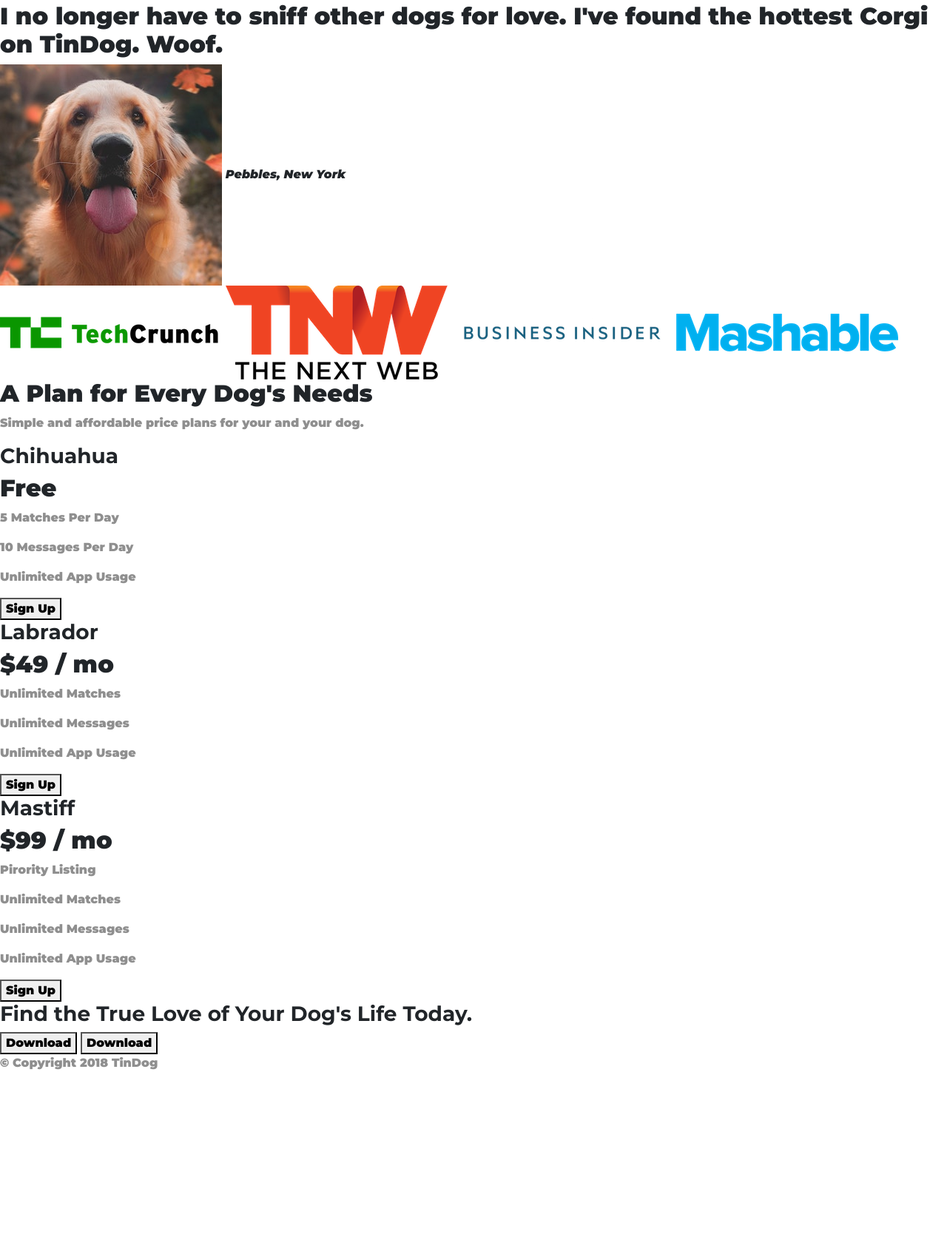
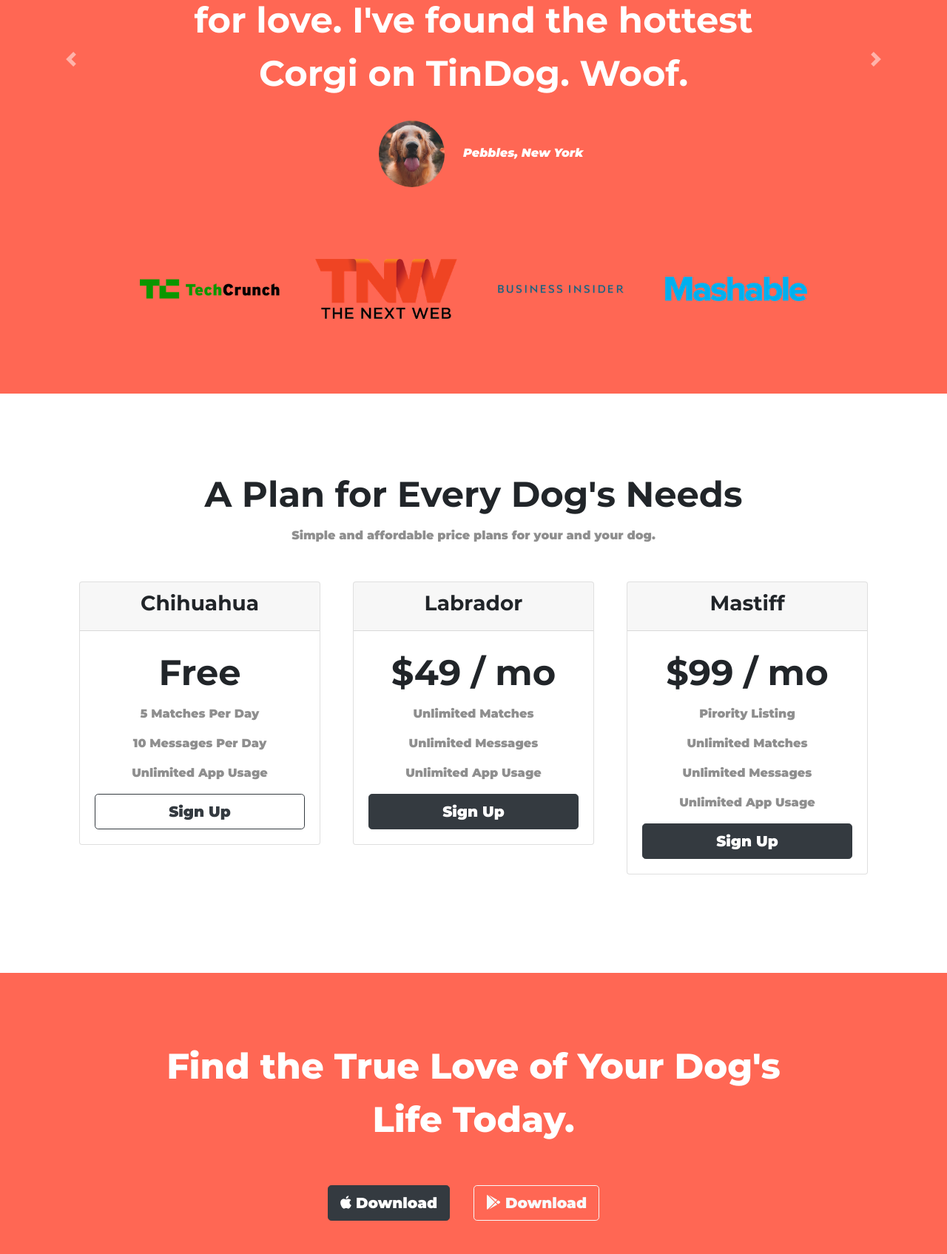
Before and after one commit to irfankhan457/DogWorldWeb, a plain HTML site: page index.html in a window 1280 px wide. Shown: the part 1105-2800 px from the top of the page at 74% size. Before the commit the page ends 2570 px from the top, so only its background shows below. Drawn offline with nearby package versions, Linux system fonts and the light colour scheme.

Commit message:
final change

```diff
--- a/css/styles.css
+++ b/css/styles.css
@@ -20,6 +20,23 @@ body {
   font-family: 'Montserrat';
 }
 
+h1 {
+  font-family: 'montes-ebold', sans-serif;
+  font-size: 3.5rem;
+  line-height: 1.5;
+}
+h2 {
+  font-family: "montes-bold";
+  font-size: 3rem;
+  line-height: 1.5;
+}
+h3 {
+  font-family: "montes-bold";
+}
+p {
+  color: #8f8f8f;
+}
+
 #title {
   background-color: #ff6754;
   color: #fff;
@@ -31,17 +48,7 @@ body {
 
 
 
-h1 {
-  font-family: 'montes-ebold', sans-serif;
-  font-size: 3.5rem;
-  line-height: 1.5;
-}
-h3 {
-  font-family: "montes-bold";
-}
-p {
-  color: #8f8f8f;
-}
+
 
 div.a {
   margin-top: 25px;
@@ -81,10 +88,15 @@ div.a {
 .title-image {
   width: 60%;
   transform: rotate(25deg);
+  position: absolute;
 }
 
+/* Feature section styling */
 #features {
   padding: 7% 10%;
+  background-color: #fff;
+  position: relative;
+  z-index: 1;
 }
 
 .feature-box {
@@ -98,3 +110,78 @@ div.a {
 .icon:hover {
   color: #ff4c68;
 }
+
+/* Testimonials Section styling */
+#testimonials {
+  text-align: center;
+  background-color: #ff6754;
+  color: #fff;
+}
+
+.testimonial-image {
+  width: 10%;
+  border-radius: 100%;
+  margin: 20px;
+}
+.carousel-item {
+  padding: 7% 15%;
+}
+
+/* Press Section styling  */
+#press {
+  background-color: #ff6754;
+  text-align: center;
+  padding-bottom: 4%;
+}
+
+.press-Logo {
+  width: 15%;
+  margin: 20px 20px 50px;
+}
+
+.carousel-item {
+  height: 500px;
+}
+
+/* pricing section styling */
+#pricing {
+  padding: 100px;
+  text-align: center;
+}
+.pricing-column {
+  padding: 3% 2%;
+}
+
+
+/* Call to Action  */
+
+#cta {
+  background-color: #ff6754;
+  padding: 7% 15%;
+  color: #fff;
+  text-align: center;
+}
+
+.cta-header {
+  font-size: 3rem;
+  font-weight: bold;
+  line-height: 1.5;
+  font-family: 'montes-ebold', sans-serif;
+}
+
+/* Footer section style */
+#footer {
+  text-align: center;
+}
+
+.social-icn {
+  margin: 20px 10px;
+}
+
+
+@media(max-width: 1028px) {
+  .title-image {
+    position: static;
+    transform: rotate(25deg);
+  }
+}
--- a/index.html
+++ b/index.html
@@ -44,13 +44,13 @@
         <div class="collapse navbar-collapse" id="navbarSupportedContent">
         <ul class="navbar-nav ml-auto">
             <li class="nav-item">
-                <a class="nav-link" href="">Contact</a>
+                <a class="nav-link" href="#footer">Contact</a>
             </li>
             <li class="nav-item">
-                <a class="nav-link" href="">Pricing</a>
+                <a class="nav-link" href="#pricing">Pricing</a>
             </li>
             <li class="nav-item">
-                <a class="nav-link" href="">Download</a>
+                <a class="nav-link" href="#cta">Download</a>
             </li>
             <li class="nav-item dropdown">
                 <a class="nav-link dropdown-toggle" href="#" id="navbarDropdown" role="button" data-toggle="dropdown" aria-haspopup="true" aria-expanded="false">
@@ -116,26 +116,40 @@
 
   <section id="testimonials">
 
+    <div id="testomonial-carousel" class="carousel slide" data-ride="false">
+      <div class="carousel-inner">
+        <div class="carousel-item active">
           <h2>I no longer have to sniff other dogs for love. I've found the hottest Corgi on TinDog. Woof.</h2>
-    <img src="images/dog-img.jpg" alt="dog-profile">
+          <img class="testimonial-image" src="images/dog-img.jpg" alt="dog-profile">
           <em>Pebbles, New York</em>
-
-    <!-- <h2 class="testimonial-text">My dog used to be so lonely, but with TinDog's help, they've found the love of their life. I think.</h2>
+        </div>
+        <div class="carousel-item">
+          <h2 class="testimonial-text">My dog used to be so lonely, but with TinDog's help, they've found the love of their life. I think.</h2>
           <img class="testimonial-image" src="images/lady-img.jpg" alt="lady-profile">
-    <em>Beverly, Illinois</em> -->
-
+          <em>Beverly, Illinois</em>
+        </div>
+      </div>
+      <a class="carousel-control-prev" href="#testomonial-carousel" role="button" data-slide="prev">
+        <span class="carousel-control-prev-icon" aria-hidden="true"></span>
+      </a>
+      <a class="carousel-control-next" href="#testomonial-carousel" role="button" data-slide="next">
+        <span class="carousel-control-next-icon" aria-hidden="true"></span>
+      </a>
+    </div>
   </section>
 
 
   <!-- Press -->
 
   <section id="press">
-    <img src="images/techcrunch.png" alt="tc-logo">
-    <img src="images/tnw.png" alt="tnw-logo">
-    <img src="images/bizinsider.png" alt="biz-insider-logo">
-    <img src="images/mashable.png" alt="mashable-logo">
+    <img class="press-Logo" src="images/techcrunch.png" alt="tc-logo">
+    <img class="press-Logo" src="images/tnw.png" alt="tnw-logo">
+    <img class="press-Logo" src="images/bizinsider.png" alt="biz-insider-logo">
+    <img class="press-Logo" src="images/mashable.png" alt="mashable-logo">
 
   </section>
+
+
 
 
   <!-- Pricing -->
@@ -145,41 +159,67 @@
     <h2>A Plan for Every Dog's Needs</h2>
     <p>Simple and affordable price plans for your and your dog.</p>
 
-
+    <div class="row">
+      <div class="pricing-column col-lg-4 col-md-6">
+        <div class="card">
+          <div class="card-header">
             <h3>Chihuahua</h3>
+          </div>
+          <div class="card-body">
             <h2>Free</h2>
             <p>5 Matches Per Day</p>
             <p>10 Messages Per Day</p>
             <p>Unlimited App Usage</p>
-    <button type="button">Sign Up</button>
+            <button class="btn btn-lg btn-block btn-outline-dark" type="button">Sign Up</button>
+          </div>
+        </div>
+      </div>
 
 
+      <div class="pricing-column col-lg-4 col-md-6">
+        <div class="card">
+          <div class="card-header">
             <h3>Labrador</h3>
+          </div>
+          <div class="card-body">
             <h2>$49 / mo</h2>
             <p>Unlimited Matches</p>
             <p>Unlimited Messages</p>
             <p>Unlimited App Usage</p>
-    <button type="button">Sign Up</button>
+            <button class="btn btn-lg btn-block btn-dark" type="button">Sign Up</button>
+          </div>
+        </div>
+      </div>
 
 
+      <div class="pricing-column col-lg-4">
+        <div class="card">
+          <div class="card-header">
             <h3>Mastiff</h3>
+          </div>
+          <div class="card-body">
             <h2>$99 / mo</h2>
             <p>Pirority Listing</p>
             <p>Unlimited Matches</p>
             <p>Unlimited Messages</p>
             <p>Unlimited App Usage</p>
-    <button type="button">Sign Up</button>
+            <button class="btn btn-lg btn-block btn-dark" type="button">Sign Up</button>
+          </div>
+        </div>
+      </div>
 
+    </div>
   </section>
 
 
   <!-- Call to Action -->
 
   <section id="cta">
-
-    <h3>Find the True Love of Your Dog's Life Today.</h3>
-    <button type="button">Download</button>
-    <button type="button">Download</button>
+    <div>
+      <h3 class="cta-header">Find the True Love of Your Dog's Life Today.</h3>
+      <button type="button" class="btn btn-dark btn-lg download-button"><span class="fab fa-apple"></span> Download</button>
+      <button type="button" class="btn btn-outline-light btn-lg download-button"><i class="fab fa-google-play"></i> Download</button>
+    </div>
 
   </section>
 
@@ -187,7 +227,10 @@
   <!-- Footer -->
 
   <footer id="footer">
-
+    <i class="social-icn fab fa-facebook"></i>
+    <i class="social-icn fab fa-twitter"></i>
+    <i class="social-icn fab fa-instagram"></i>
+    <i class="social-icn fas fa-envelope"></i>
     <p>© Copyright 2018 TinDog</p>
 
   </footer>
```
Lines whose indentation alone changed are shown as unchanged.
